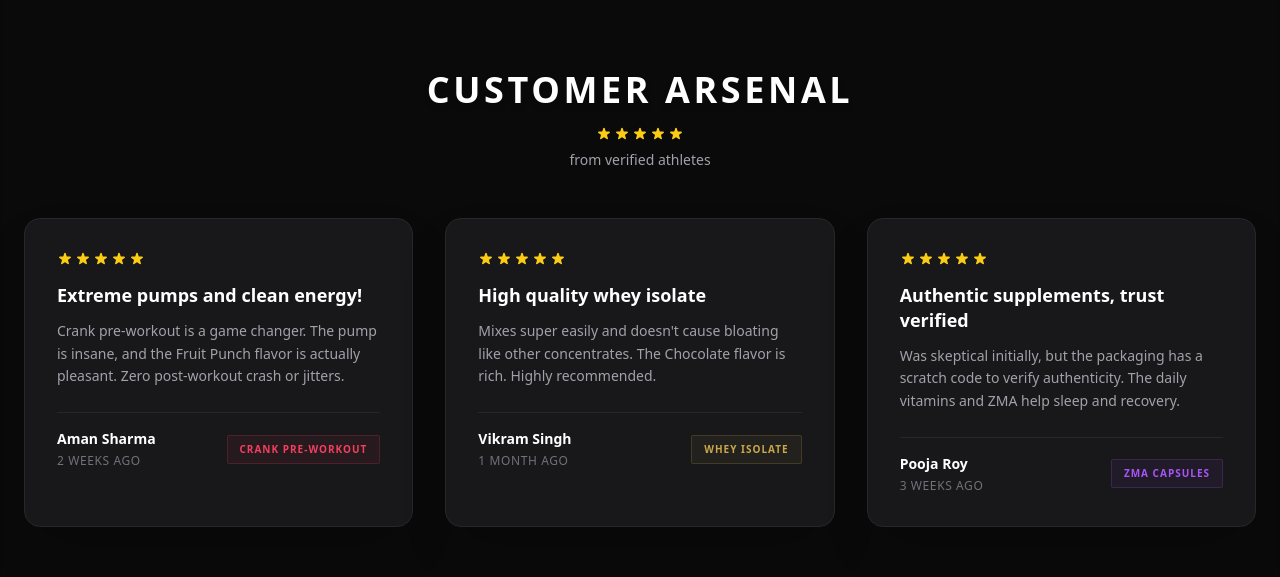
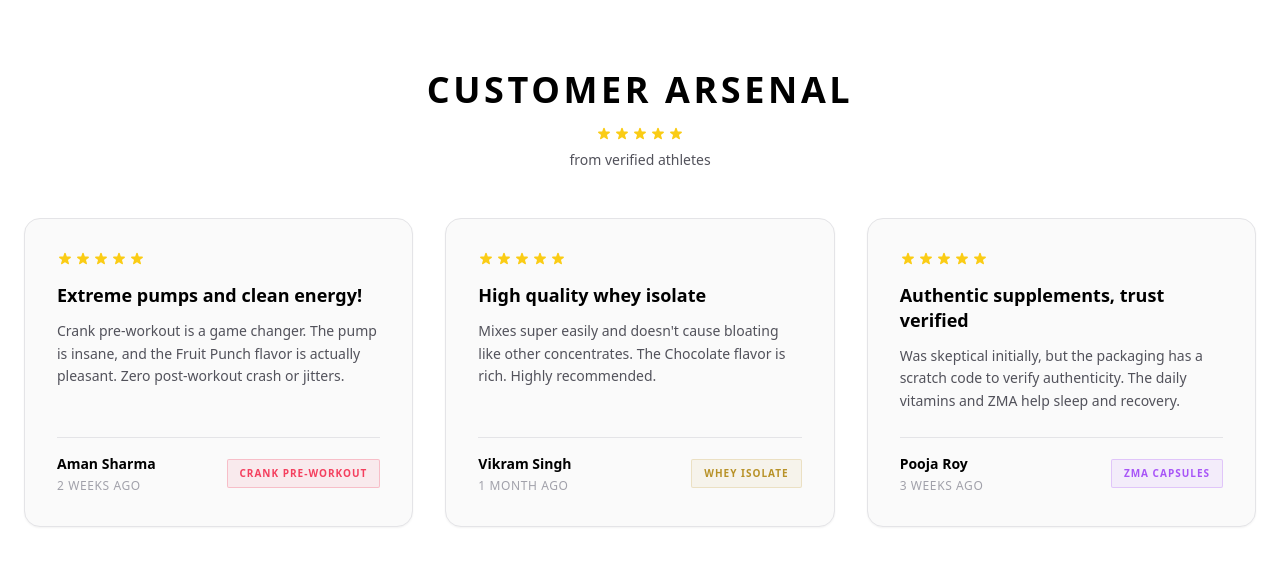
Before and after one commit to irfankhan2213/ddmy, a Next.js app: page / in a window 1280 px wide. Shown: the part 3902-4479 px from the top of the page. Built offline with nearby package versions, Linux system fonts and the light colour scheme.

Commit message:
Change reviews section background to white theme

```diff
--- a/components/ReviewsSection.tsx
+++ b/components/ReviewsSection.tsx
@@ -53,36 +53,38 @@ export default function ReviewsSection() {
   const visible = reviews.slice(page * pageSize, page * pageSize + pageSize)
 
   return (
-    <section className="bg-[#0a0a0a] py-24 border-t border-zinc-800 shadow-inner relative z-10">
+    <section className="bg-white py-24 border-t border-zinc-200 relative z-10">
       <div className="max-w-[1400px] mx-auto px-6">
         {/* Header */}
         <div className="text-center mb-12">
-          <h2 className="text-4xl font-black text-white mb-4 uppercase tracking-widest drop-shadow-md">Customer Arsenal</h2>
+          <h2 className="text-4xl font-black text-black mb-4 uppercase tracking-widest">Customer Arsenal</h2>
           <div className="flex items-center justify-center gap-2 mb-2">
             <StarRating rating={5} />
           </div>
-          <p className="text-zinc-400 text-sm font-medium">from verified athletes</p>
+          <p className="text-zinc-600 text-sm font-medium">from verified athletes</p>
         </div>
 
         {/* Review cards */}
         <div className="grid grid-cols-1 md:grid-cols-3 gap-8">
           {visible.map(review => (
-            <div key={review.id} className="bg-zinc-900 border border-zinc-800 rounded-2xl p-8 shadow-2xl hover:border-zinc-700 transition-colors">
-              <StarRating rating={review.rating} />
-              <h3 className="font-bold text-white mt-4 mb-3 text-lg leading-snug">{review.title}</h3>
-              <p className="text-zinc-400 text-sm leading-relaxed mb-6">{review.text}</p>
+            <div key={review.id} className="bg-zinc-50 border border-zinc-200 rounded-2xl p-8 shadow-sm hover:shadow-md hover:border-zinc-300 transition-all flex flex-col justify-between">
+              <div>
+                <StarRating rating={review.rating} />
+                <h3 className="font-bold text-black mt-4 mb-3 text-lg leading-snug">{review.title}</h3>
+                <p className="text-zinc-600 text-sm leading-relaxed mb-6">{review.text}</p>
+              </div>
 
-              <div className="pt-4 border-t border-zinc-800 flex items-center justify-between">
+              <div className="pt-4 border-t border-zinc-200 flex items-center justify-between">
                 <div>
-                  <div className="font-bold text-white text-sm">{review.name}</div>
-                  <div className="text-zinc-500 text-xs mt-1 uppercase tracking-wider">{review.date}</div>
+                  <div className="font-bold text-black text-sm">{review.name}</div>
+                  <div className="text-zinc-400 text-xs mt-1 uppercase tracking-wider">{review.date}</div>
                 </div>
                 <div
                   className="text-[10px] font-black uppercase tracking-widest px-3 py-1.5 rounded-sm border"
                   style={{
-                    backgroundColor: review.productColor + '10',
-                    color: review.productColor,
-                    borderColor: review.productColor + '30'
+                    backgroundColor: review.productColor + '15',
+                    color: review.productColor === '#C9A84C' ? '#b89228' : review.productColor,
+                    borderColor: review.productColor + '40'
                   }}
                 >
                   {review.product}
```
